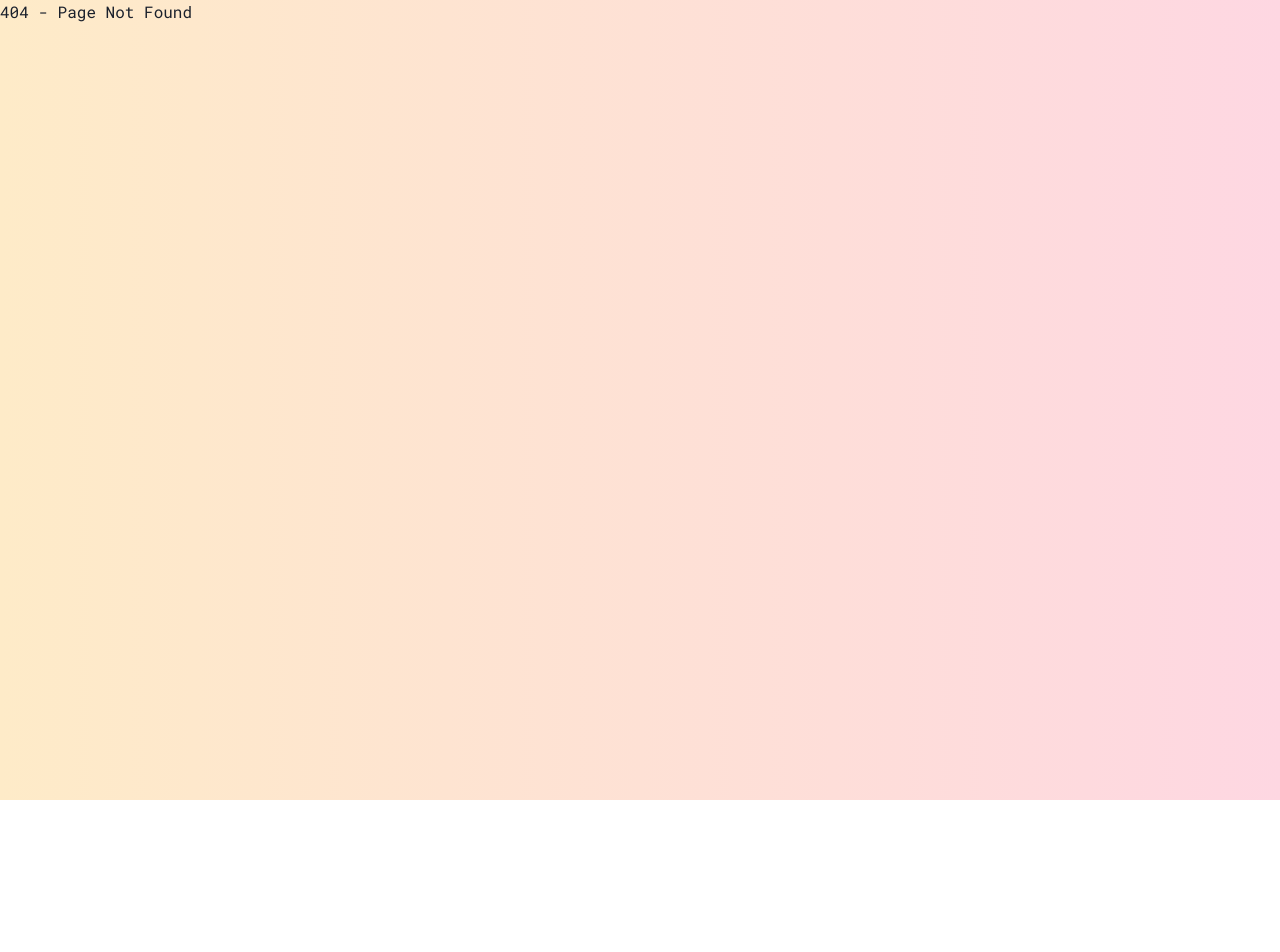
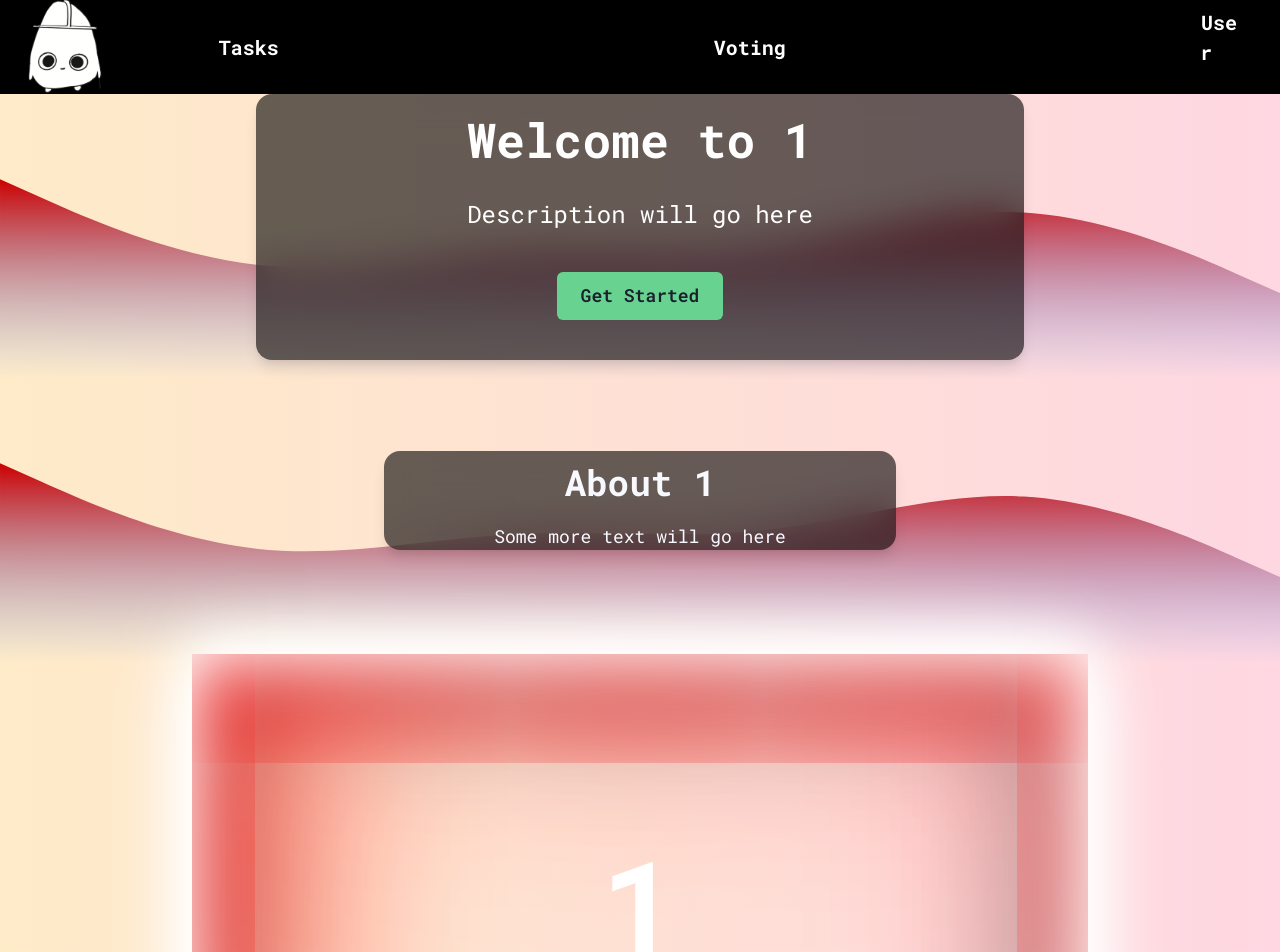
Before and after one commit to PerpetualOrganizationArchitect/Poa-site, a Next.js app in the folder poa-app/: page /1/home in a window 1280 px wide. Before the commit this address had no page. Shown: the top 952 px of the page. Before the commit the page ends 800 px from the top, so only its background shows below. Built offline with nearby package versions, Linux system fonts and the light colour scheme.

Commit message:
basic template in

```diff
--- a/poa-app/package.json
+++ b/poa-app/package.json
@@ -18,7 +18,8 @@
     "hardhat": "^2.20.1",
     "next": "14.1.0",
     "react": "^18",
-    "react-dom": "^18"
+    "react-dom": "^18",
+    "react-typist": "^2.0.5"
   },
   "devDependencies": {}
 }
--- /dev/null
+++ b/poa-app/src/pages/[userDAO]/home/index.js
@@ -0,0 +1,195 @@
+import React from "react";
+import { useRouter } from "next/router";
+//import "../styles/TaskColumn.module.css";
+import {
+  Box,
+  Flex,
+  Heading,
+  Text,
+  Button,
+  VStack,
+  Container,
+  Image,
+  Link,
+} from "@chakra-ui/react";
+import Link2 from "next/link";
+import Typist from "react-typist";
+import Navbar from "@/templateComponents/studentOrgDAO/NavBar";
+
+const glassLayerStyle = {
+  position: "absolute",
+  height: "100%",
+  width: "100%",
+  zIndex: -1,
+  borderRadius: "inherit",
+  backdropFilter: "blur(20px)",
+  backgroundColor: "rgba(0, 0, 0, .6)",
+};
+
+const waveBackgroundStyle = {
+  position: "absolute",
+  top: 0,
+  left: 0,
+  width: "100%",
+  height: "100%",
+  zIndex: 0,
+};
+
+const ballStyle = {
+  position: "relative",
+  width: "70%",
+  height: "500px",
+  borderRadius: "0%",
+  marginTop: "5%",
+  marginBottom: "5%",
+  boxShadow:
+    "inset 0 0 70px #fff, inset 20px 0 400px #ff0000, inset -20px 0 100px #fff, inset 20px 0 200px #ff0000, inset -10px 0 150px #166, 0 0 50px #fff, -10px 0 80px #fff, 10px 0 70px #fff",
+};
+
+const Home = () => {
+  const router = useRouter();
+  const { userDAO } = router.query;
+  return (
+    <>
+      <Navbar />
+      <VStack spacing={10} style={{ position: "relative" }}>
+        <Box style={waveBackgroundStyle}>
+          <svg xmlns="http://www.w3.org/2000/svg" viewBox="0 0 1440 320">
+            <defs>
+              <linearGradient id="waveGradient" x1="0" y1="0" x2="0" y2="100%">
+                <stop offset="0%" stopColor="#cc0000" />
+                <stop offset="100%" stopColor="#6495ED00" />
+              </linearGradient>
+            </defs>
+            <path
+              fill="url(#waveGradient)"
+              d="M0,96L48,117.3C96,139,192,181,288,192C384,203,480,181,576,176C672,171,768,181,864,170.7C960,160,1056,128,1152,133.3C1248,139,1344,181,1392,202.7L1440,224V320H1392C1344,320,1248,320,1152,320C1056,320,960,320,864,320C768,320,672,320,576,320C480,320,384,320,288,320C192,320,96,320,48,320H0Z"
+            />
+          </svg>
+          <svg xmlns="http://www.w3.org/2000/svg" viewBox="0 0 1440 320">
+            <defs>
+              <linearGradient id="waveGradient" x1="0" y1="0" x2="0" y2="100%">
+                <stop offset="0%" stopColor="#cc0000" />
+                <stop offset="100%" stopColor="#6495ED00" />
+              </linearGradient>
+            </defs>
+            <path
+              fill="url(#waveGradient)"
+              d="M0,96L48,117.3C96,139,192,181,288,192C384,203,480,181,576,176C672,171,768,181,864,170.7C960,160,1056,128,1152,133.3C1248,139,1344,181,1392,202.7L1440,224V320H1392C1344,320,1248,320,1152,320C1056,320,960,320,864,320C768,320,672,320,576,320C480,320,384,320,288,320C192,320,96,320,48,320H0Z"
+            />
+          </svg>
+        </Box>
+
+        <Box
+          w="60%"
+          borderRadius="2xl"
+          display="flex"
+          flexDirection="column"
+          bg="transparent"
+          boxShadow="lg"
+          position="relative"
+          zIndex={1}
+        >
+          <div className="glass" style={glassLayerStyle} />
+          <Container centerContent>
+            <Heading as="h1" size="2xl" color="white" mt="4%">
+              Welcome to {userDAO}
+            </Heading>
+            <Text fontSize="2xl" color="white" mt={8}>
+              Description will go here
+            </Text>
+
+            <Link2 href="/user">
+              <Button
+                size="lg"
+                bg="green.300"
+                mt={10}
+                mb="10"
+                _hover={{
+                  bg: "green.500",
+                  boxShadow: "md",
+                  transform: "scale(1.05)",
+                }}
+              >
+                Get Started
+              </Button>
+            </Link2>
+          </Container>
+        </Box>
+
+        <Box
+          w="40%"
+          mt="4%"
+          borderRadius="2xl"
+          display="flex"
+          flexDirection="column"
+          bg="transparent"
+          boxShadow="lg"
+          position="relative"
+          zIndex={1}
+        >
+          <div className="glass" style={glassLayerStyle} />
+          <Container centerContent>
+            <Heading mt="2%" color="ghostwhite" as="h2" size="xl">
+              About {userDAO}
+            </Heading>
+            <Text
+              ml="8%"
+              mr="8%"
+              mt="4%"
+              color="ghostwhite"
+              fontSize="lg"
+              textAlign="left"
+            >
+              Some more text will go here
+            </Text>
+
+            {/* <Text
+            mt="4%"
+            mb="4%"
+            color="ghostwhite"
+            fontSize="2xl"
+            textAlign="center"
+            fontWeight={900}
+          >
+            Read more here at our GitHub{" "}
+            <Link
+              href="https://github.com/KU-Blockchain/DAO2#readme"
+              isExternal
+              fontWeight="bold"
+              textDecoration="underline"
+              color="white"
+            >
+              Here
+            </Link>
+          </Text> */}
+          </Container>
+        </Box>
+        <div style={ballStyle} className="div2">
+          <div
+            style={{
+              position: "absolute",
+              top: "50%",
+              left: "50%",
+              transform: "translate(-50%, -50%)",
+              color: "#fff",
+              fontSize: "8em",
+              fontWeight: "bolder",
+              textAlign: "center",
+            }}
+          >
+            <Typist
+              cursor={{ show: false }}
+              stdTypingDelay={300}
+              avgTypingDelay={200}
+            >
+              {userDAO}
+            </Typist>
+          </div>
+        </div>
+      </VStack>
+    </>
+  );
+};
+
+export default Home;
--- a/poa-app/src/pages/architect/index.js
+++ b/poa-app/src/pages/architect/index.js
@@ -31,7 +31,7 @@ const ArchitectPage = () => {
 
     // You would typically call an API to create the site on the server here
     // For the test function, we'll just navigate to a dynamic route
-    router.push(`/[userDAO]/taskmanager`, `/${orgName}/taskmanager`);
+    router.push(`/[userDAO]/home`, `/${orgName}/home`);
   };
 
   useEffect(() => {
@@ -136,7 +136,7 @@ const ArchitectPage = () => {
           width="full"
           p={4}
           colorScheme="teal"
-          onClick={() => router.push(`/${orgName}/tasks`)}
+          onClick={() => router.push(`/${orgName}/home`)}
         >
           Go to {orgName}'s Dashboard
         </Button>
--- /dev/null
+++ b/poa-app/src/templateComponents/studentOrgDAO/NavBar.jsx
@@ -0,0 +1,84 @@
+import React from "react";
+import { Box, Flex, Image, Link, Text } from "@chakra-ui/react";
+import NextLink from "next/link";
+//import { useWeb3Context } from '../contexts/Web3Context';
+
+const Navbar = () => {
+  // const { isConnected } = useWeb3Context();
+  return (
+    <Box bg="black" p={4}>
+      <Flex
+        alignItems="center"
+        h="100%"
+        maxH="62px"
+        maxW={"100%"}
+        justifyContent="space-between"
+      >
+        <Box h="100%" w="12%" mr={{ base: "4", md: "8" }}>
+          <Link as={NextLink} href="/${orgName}/home" passHref>
+            <Image
+              src="/images/poa_character.png"
+              alt="Your Logo"
+              w="auto"
+              maxW="65%"
+            />
+          </Link>
+        </Box>
+        <Flex
+          justifyContent="space-between"
+          flexGrow={1}
+          ml={0}
+          mr={4}
+          alignItems="center"
+        >
+          <Link
+            as={NextLink}
+            href="/${orgName}/tasks"
+            color="white"
+            fontWeight="extrabold"
+            fontSize="xl"
+            mx={"2%"}
+          >
+            Tasks
+          </Link>
+          {/* <Link as={NextLink} href="/Leaderboard" color="white" fontWeight="extrabold" fontSize="xl" mx={"2%"}>
+            Leaderboard
+          </Link> */}
+          <Link
+            as={NextLink}
+            href="/${orgName}/voting"
+            color="white"
+            fontWeight="extrabold"
+            fontSize="xl"
+            mx={"2%"}
+          >
+            Voting
+          </Link>
+          <Box>
+            <Text
+              fontSize="xs"
+              ml={4}
+              mb={3}
+              mt={-8}
+              //   color={isConnected ? "green.500" : "red.500"}
+            >
+              {/* {isConnected ? "Connected" : "Not Connected"} */}
+            </Text>
+            <Link
+              as={NextLink}
+              href="/${orgName}/user"
+              color="white"
+              fontWeight="extrabold"
+              fontSize="xl"
+              mx={"2%"}
+            >
+              User
+            </Link>
+          </Box>
+        </Flex>
+      </Flex>
+    </Box>
+  );
+};
+
+export default Navbar;
```
Also changed, not shown: 1 other file (tests, documents, lock files or other folders).
